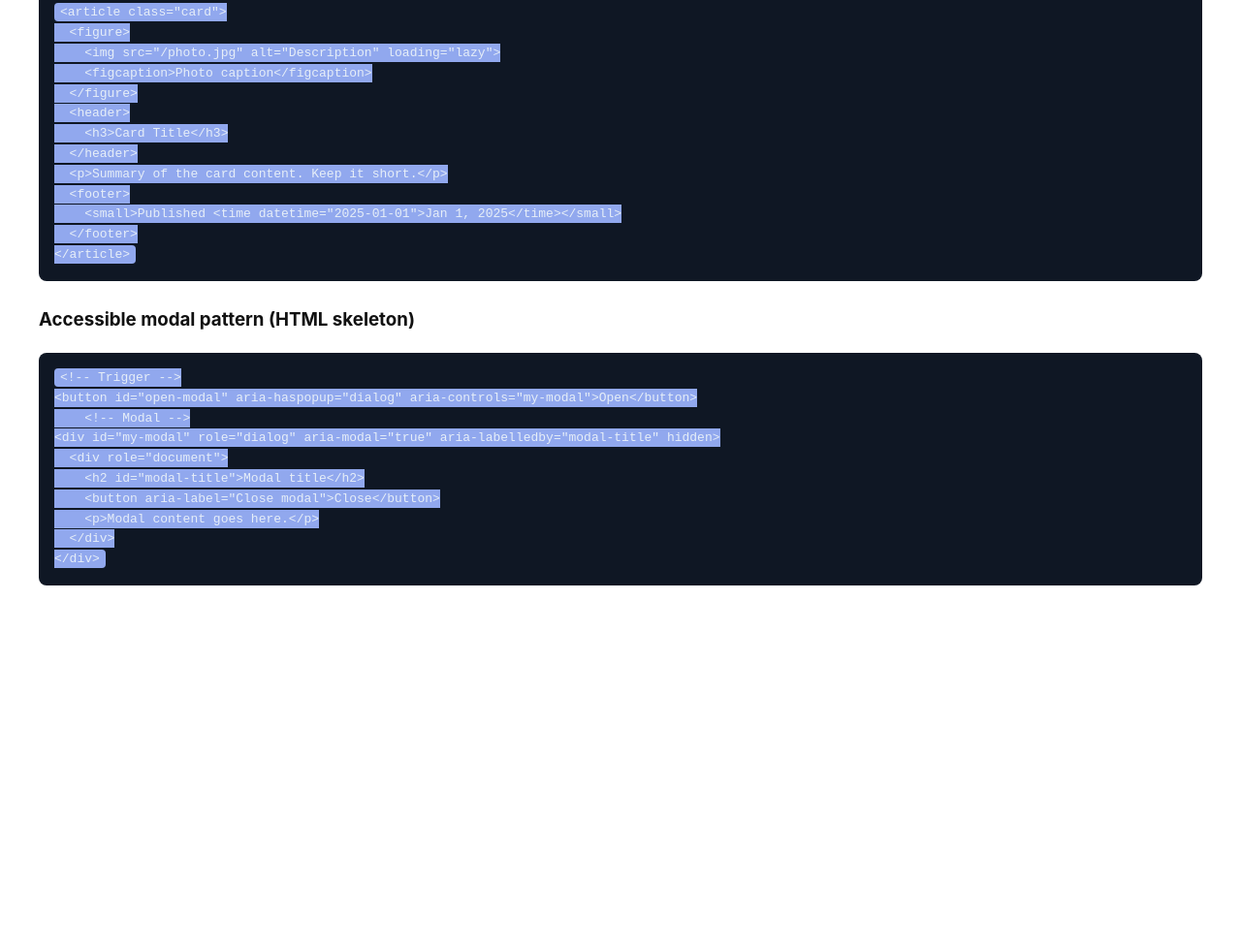
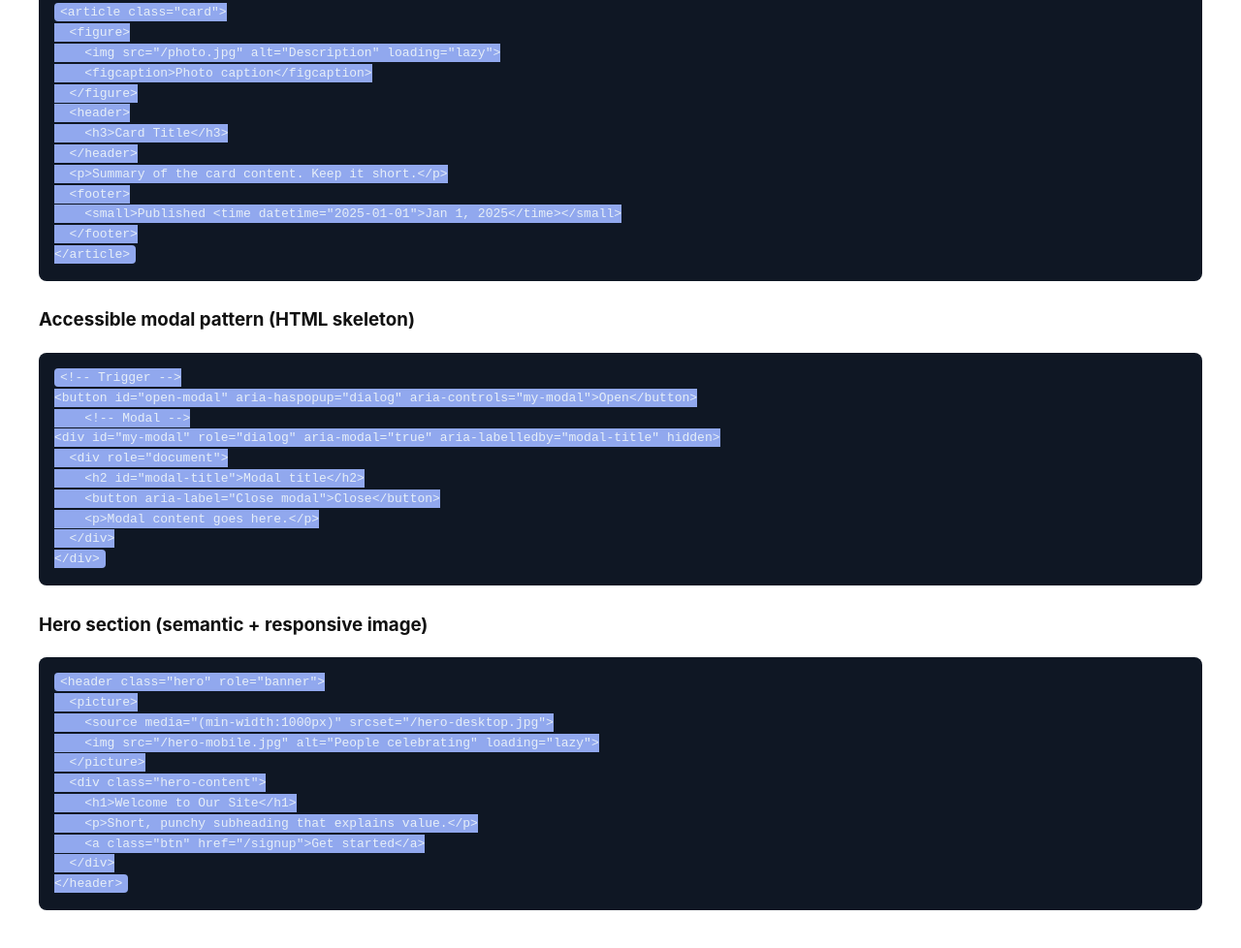
Before and after one commit to ArsenioDraco/HTML-Guide, a plain HTML site: page index.html in a window 1280 px wide. Shown: the part 7409-8387 px from the top of the page at 97% size. Before the commit the page ends 8062 px from the top, so only its background shows below. Drawn offline with Linux system fonts and the light colour scheme.

Commit message:
Update index.html

```diff
--- a/index.html
+++ b/index.html
@@ -313,7 +313,19 @@ ctx.fillRect(10,10,200,100);
   &lt;/div&gt;
 &lt;/div&gt;
 </code></pre>
-
+    <h3>Hero section (semantic + responsive image)</h3>
+  <pre><code>&lt;header class="hero" role="banner"&gt;
+  &lt;picture&gt;
+    &lt;source media="(min-width:1000px)" srcset="/hero-desktop.jpg"&gt;
+    &lt;img src="/hero-mobile.jpg" alt="People celebrating" loading="lazy"&gt;
+  &lt;/picture&gt;
+  &lt;div class="hero-content"&gt;
+    &lt;h1&gt;Welcome to Our Site&lt;/h1&gt;
+    &lt;p&gt;Short, punchy subheading that explains value.&lt;/p&gt;
+    &lt;a class="btn" href="/signup"&gt;Get started&lt;/a&gt;
+  &lt;/div&gt;
+&lt;/header&gt;
+</code></pre>
 
 
 
```
